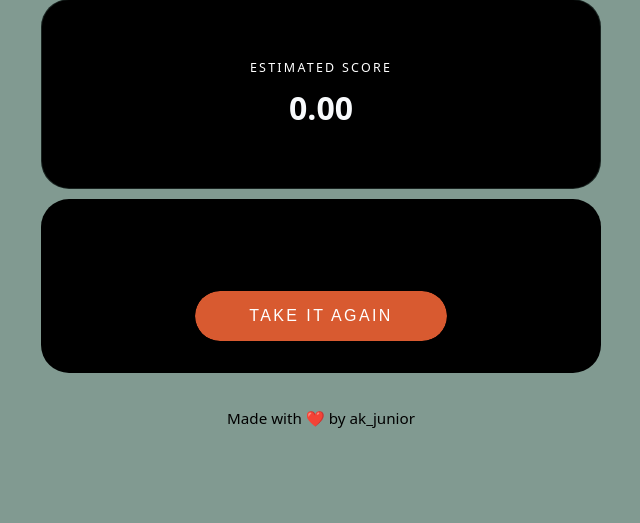
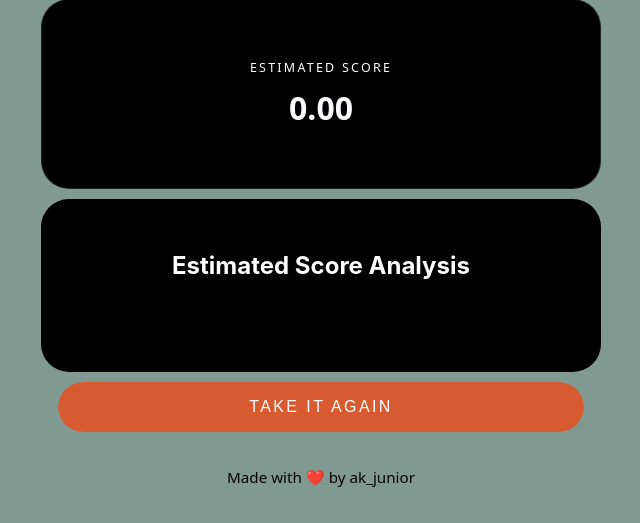
Before and after one commit to ak-junior3339/Mental-Health, a FastAPI app: page /predict-home in a window 1280 px wide. Shown: the part 1023-1546 px from the top of the page, without its empty margins (319-959 px from the left). Before the commit the page ends 1451 px from the top, so only its background shows below. Run offline with FastAPI, Linux system fonts and the light colour scheme; parts of the project's set-up code (start-up, migrations or seed data) failed here and were passed over.

Commit message:
Adding Score Analysis

```diff
--- a/templates/index.html
+++ b/templates/index.html
@@ -116,14 +116,14 @@
         <h2 id="result-display" class="results-value">0.00</h2>
       </div>
     </section>
-    <div id="results" class="screen">
+    <div id="results" class="result">
+      <h2 style="display: flex;justify-content: center;">Estimated Score Analysis</h2>
         <p class="band-eyebrow" id="bandEyebrow"></p>
         <h2 class="band-headline" id="bandHeadline"></h2>
         <p class="band-body" id="bandBody"></p>
         <p class="disclaimer" id="disclaimerText"></p>
-        <a href="/predict-home"><button class="btn-primary" id="restartBtn">Take it again</button></a>
     </div>
-
+    <a href="/predict-home"><button class="btn-primary" id="restartBtn">Take it again</button></a>
     <footer class="site-footer">Made with ❤️ by ak_junior</footer>
   </div>
 
```
